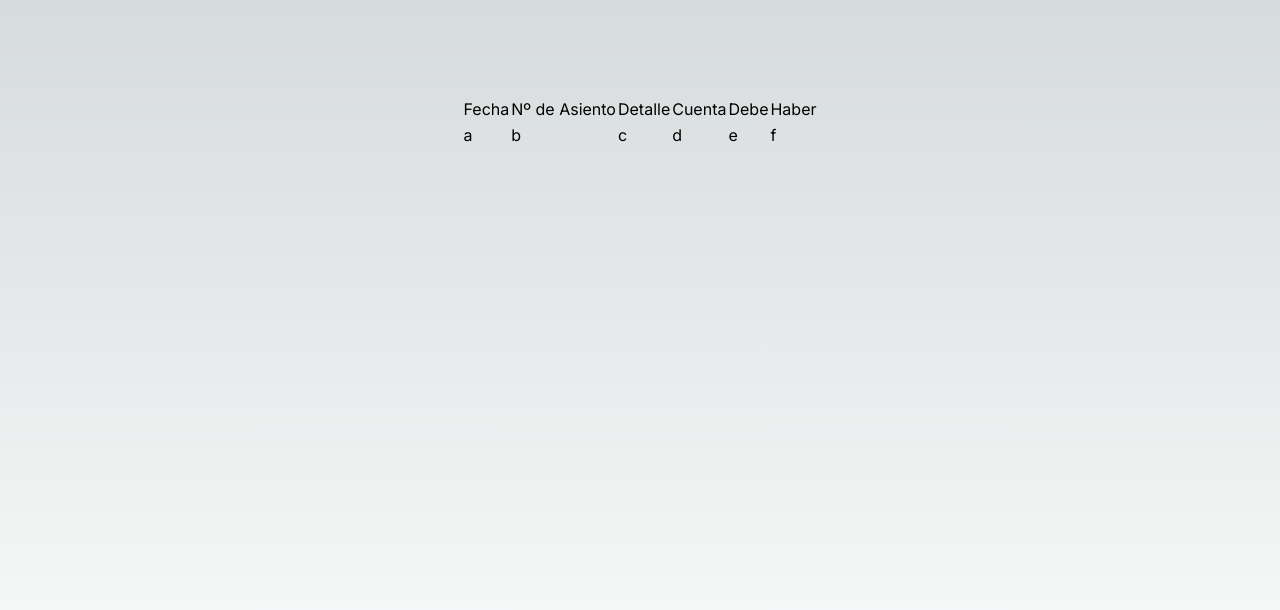
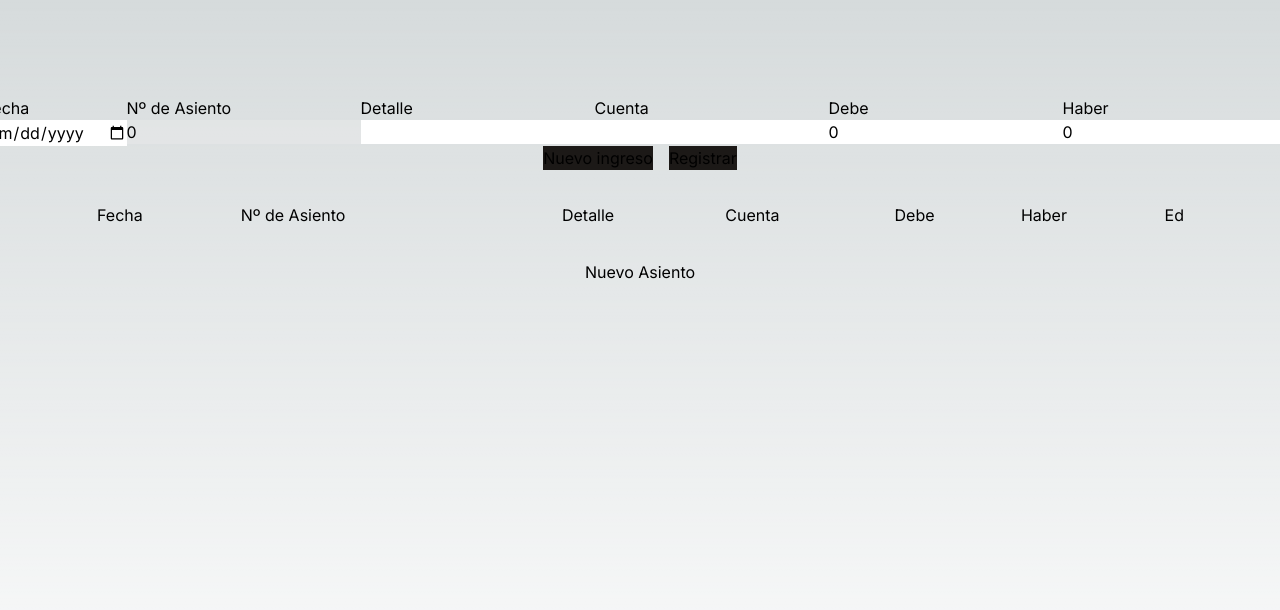
Before and after one commit to ferutizi/contabilidad-libros, a Next.js app: page / in a window 1280 px wide. Shown: the top 610 px of the page. Built offline with nearby package versions, Linux system fonts and the light colour scheme.

Commit message:
form, inputs, and map Registers

```diff
--- a/src/app/page.tsx
+++ b/src/app/page.tsx
@@ -1,8 +1,123 @@
+'use client'
+
+import { ChangeEventHandler, FormEvent, useState } from "react"
+
+type Form = {
+  fecha: string,
+  id: number,
+  detalle: string,
+  cuenta: string,
+  debe: number,
+  haber: number,
+}
 
 export default function Home() {
+  const formularioInicial: Form = {
+    fecha: '',
+    id: 0,
+    detalle: '',
+    cuenta: '',
+    debe: 0,
+    haber: 0,
+  }
+
+  const [formulario, setFormulario] = useState(formularioInicial)
+  const [tabla, setTabla] = useState<Form[]>([])
+
+/*   const nuevoIngreso = () => {
+    return(
+      <>
+        <tr>
+          <td></td>
+          <td></td>
+          <td></td>
+          <td>c</td>
+          <td>d</td>
+          <td>h</td>
+        </tr>
+        <tr>
+          <td></td>
+          <td></td>
+          <td></td>
+          <td>c</td>
+          <td>d</td>
+          <td>h</td>
+        </tr>
+      </>
+    )
+  } */
+
+/*   const nuevoAsiento = (formulario: Form) => {
+    const {fecha, id, detalle, cuenta, debe, haber}= formulario
+    return(
+      <>
+        <tr>
+          <td>{fecha}</td>
+          <td>{id}</td>
+          <td>{detalle}</td>
+        </tr>
+        <tr>
+          <td></td>
+          <td></td>
+          <td></td>
+          <td>{cuenta}</td>
+          <td>{debe}</td>
+          <td>{haber}</td>
+        </tr>
+      </>
+    )
+  } */
+
+  const handleSubmit  = ( e: FormEvent<HTMLFormElement>) => {
+    e.preventDefault()
+    const nuevaTabla = [...tabla, formulario]
+    setTabla(nuevaTabla)
+  }
+
+  const handleChange: ChangeEventHandler<HTMLInputElement> = (e) => {
+    setFormulario({
+      ...formulario,
+      [e.target.name]: e.target.value
+    })
+  }
+
   return (
-    <main className="flex min-h-screen flex-col items-center justify-between p-24">
-      <table>
+    <main className="flex min-h-screen flex-col items-center justify-start p-24 gap-8">
+      <form onSubmit={handleSubmit} className="flex flex-col items-center">
+        <div className="flex">
+          <label className="flex flex-col">
+            Fecha
+            <input name="fecha" type='date' value={formulario.fecha} onChange={handleChange} className="text-black" />
+          </label>
+          <label className="flex flex-col">
+            Nº de Asiento
+            <input name="id" type='number' disabled value={formulario.id} onChange={handleChange} className="text-black"  />
+          </label>
+          <label className="flex flex-col">
+            Detalle
+            <input name="detalle" type='string' value={formulario.detalle} onChange={handleChange} className="text-black"  />
+          </label>
+          <label className="flex flex-col">
+            Cuenta
+            <input name="cuenta" type='string' value={formulario.cuenta} onChange={handleChange} className="text-black" />
+          </label>
+          <label className="flex flex-col">
+            Debe
+            <input name="debe" type='number' value={formulario.debe} onChange={handleChange} className="text-black" />
+          </label>
+          <label className="flex flex-col">
+            Haber
+            <input name="haber" type='number' value={formulario.haber} onChange={handleChange} className="text-black" />
+          </label>
+        </div>
+        <div className="flex gap-4">
+          <button type="button" className="bg-stone-900">Nuevo ingreso</button>
+          <button type="submit" className="bg-stone-900">Registrar</button>
+        </div>
+      </form>
+
+      <div className="flex w-full justify-center">
+        <table className="w-full">
           <thead>
             <tr>
               <td>Fecha</td>
@@ -14,18 +129,30 @@ export default function Home() {
             </tr>
           </thead>
           <tbody>
-          {/* cada ingreso */}
-          <tr>
-            <td>a</td>
-            <td>b</td>
-            <td>c</td>
-            <td>d</td>
-            <td>e</td>
-            <td>f</td>
+            {
+              tabla.map(e =>
+                <>
+                  <tr className="text-white">
+                    <td>{e.fecha}</td>
+                    <td>{e.id}</td>
+                    <td>{e.detalle}</td>
                   </tr>
-
+                  <tr className="text-white">
+                    <td></td>
+                    <td></td>
+                    <td></td>
+                    <td>{e.cuenta}</td>
+                    <td>{e.debe}</td>
+                    <td>{e.haber}</td>
+                  </tr>
+              </>
+              )
+            }
           </tbody>
         </table>
+        <button>Ed</button>
+      </div>
+      <button>Nuevo Asiento</button>
     </main>
   );
 }
```
Lines whose indentation alone changed are shown as unchanged.
